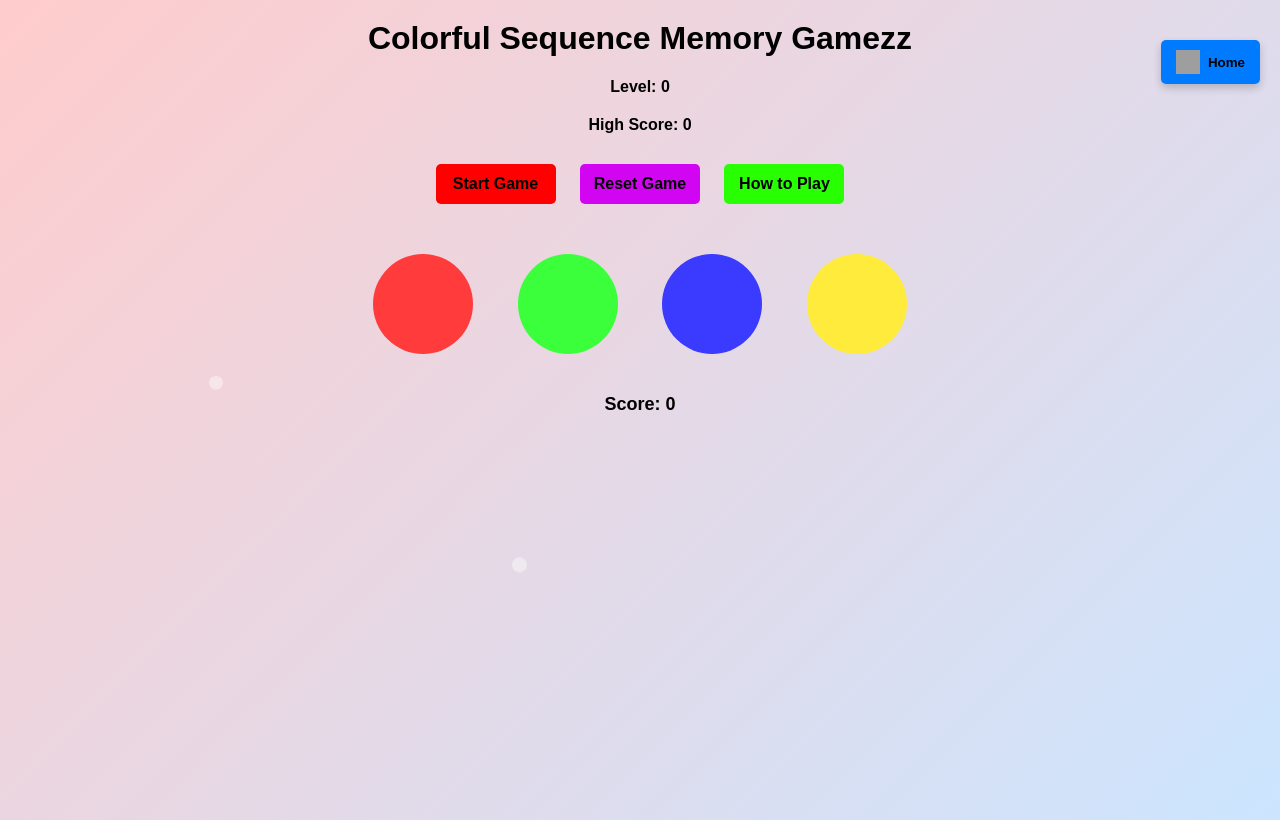
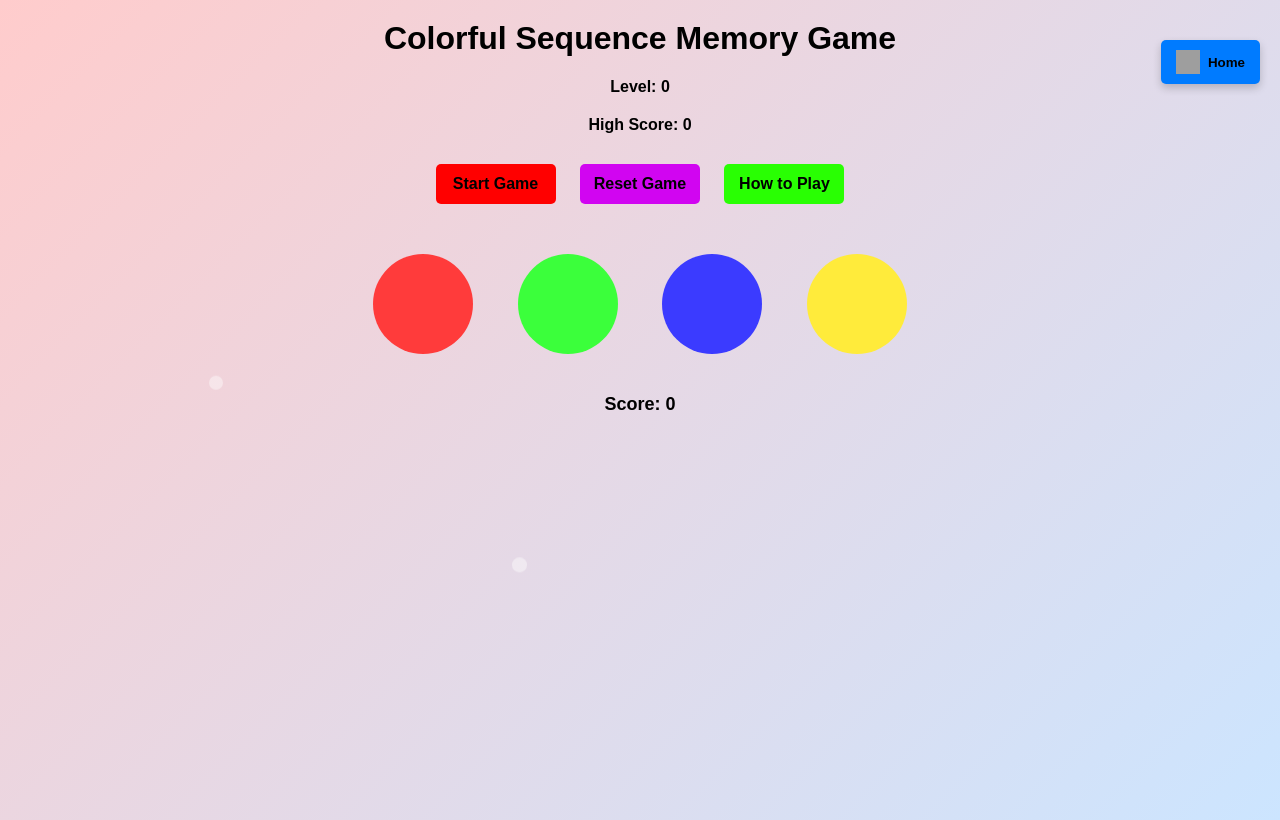
Before and after one commit to HarikrishnaSiram/games, a plain HTML site: page games/colour_sequence_game/index.html in a window 1280 px wide. Drawn offline with Linux system fonts and the light colour scheme; grey boxes are pictures that could not be loaded.

Commit message:
Update index.html

```diff
--- a/games/colour_sequence_game/index.html
+++ b/games/colour_sequence_game/index.html
@@ -195,7 +195,7 @@
 
     <div class="moving-text" id="movingText">HARIKRISHNA GAME DEPLOYMENT</div>
 
-    <h1>Colorful Sequence Memory Gamezz</h1>
+    <h1>Colorful Sequence Memory Game</h1>
     <div id="level">Level: 0</div>
     <div id="highScore">High Score: 0</div>
 
```
